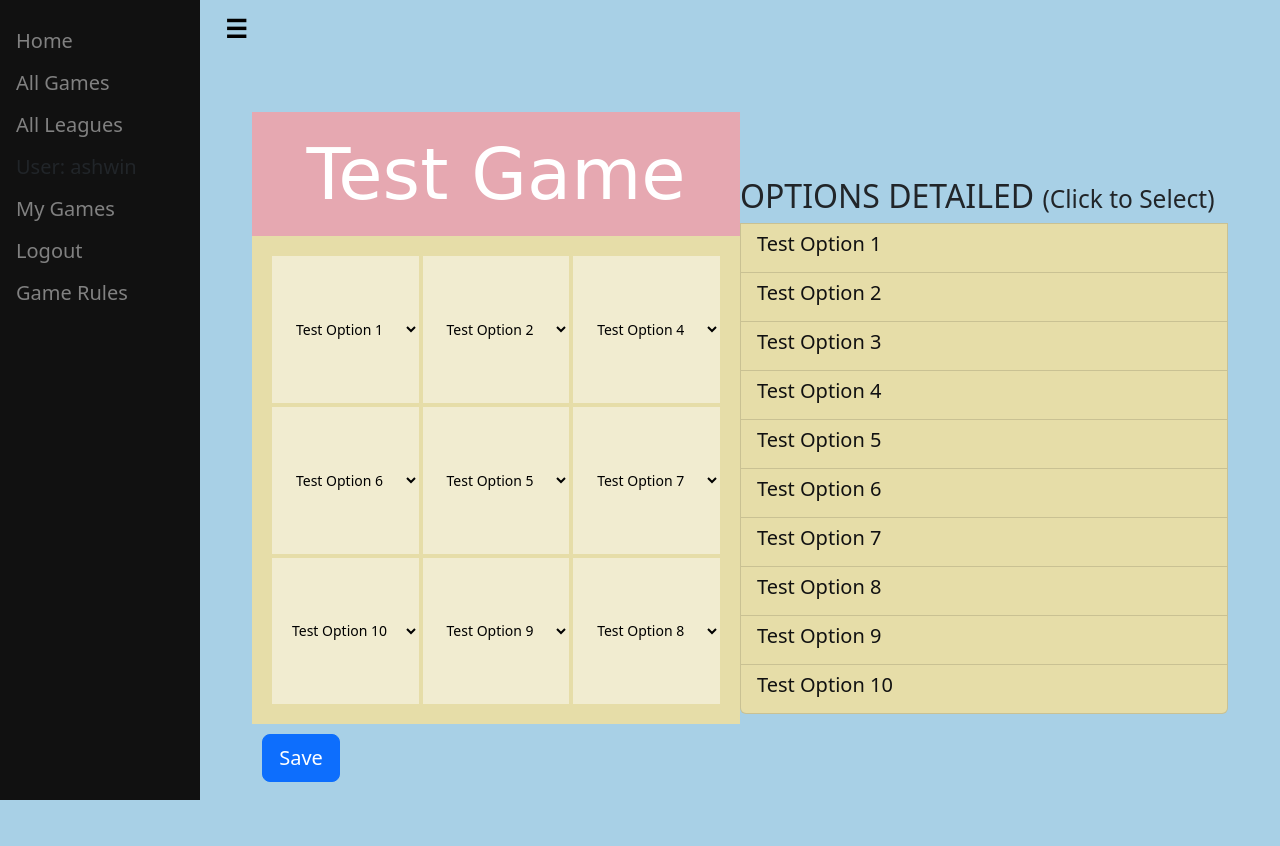
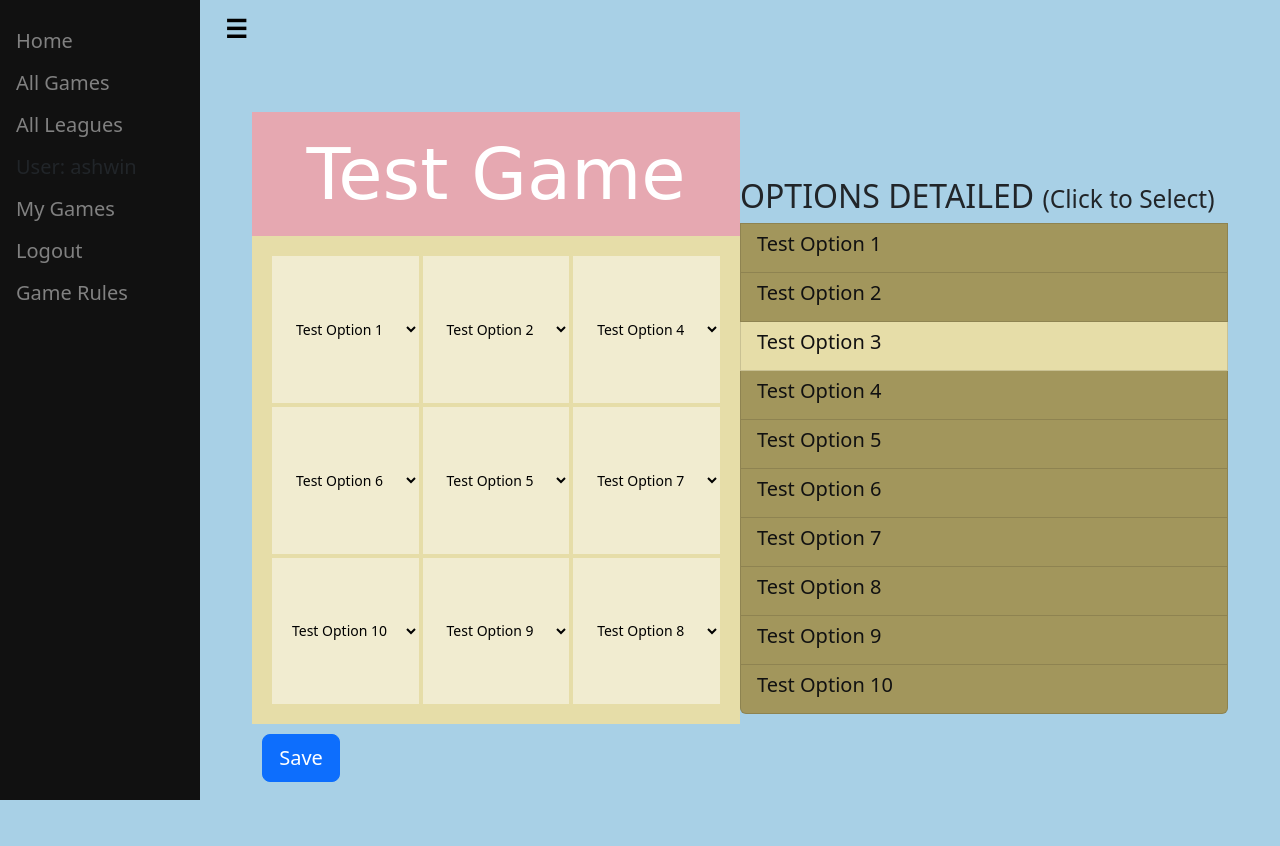
Before and after one commit to ashwinss3/BingoGame, a Django app: page /my-game/1/manage/ in a window 1280 px wide. Run offline with Django 4.2, Linux system fonts and the light colour scheme; a user stored in the database is signed in; data comes from the database, SQL or seed files in the repository; some libraries are stand-ins or nearby versions.

Commit message:
Marking the Option as selected in the detailed list once user selects and option

```diff
--- a/bingo/static/css/styles.css
+++ b/bingo/static/css/styles.css
@@ -77,6 +77,14 @@ body {
     background-color: #24305E;
 }
 
+.list-group a.list-group-item {
+    background-color: #e6dda8;
+    color: #111111;
+}
+
+.list-group a.list-group-item.added {
+    background-color: #a2965c;
+}
 
 /*LIST GROUP END*/
 
--- a/bingo/templates/user_game/user_game_create.html
+++ b/bingo/templates/user_game/user_game_create.html
@@ -40,7 +40,7 @@
         <div class="scroll-box list-group">
             <h2> OPTIONS DETAILED <small><small>(Click to Select)</small></small></h2>
             {% for option in game_options %}
-                <a href="javascript:void(0)" class="list-group-item list-group-item-action" aria-current="true" style="background-color: #e6dda8; color: #111111" onclick="selectOption({{ option.id }});">
+                <a id="opt_{{ option.id }}" href="javascript:void(0)" class="list-group-item list-group-item-action" aria-current="true"  onclick="selectOption(this, {{ option.id }});">
                     <div class="d-flex w-100 justify-content-between">
                         <h5 class="mb-1">{{ option.name }}</h5>
                     </div>
@@ -54,17 +54,45 @@
 
 {% block scripts %}
     <script>
-        function selectOption(opt_id) {
+        function selectOption(option, opt_id) {
             {# todo: set the positions dynamically  #}
             const positions = ['id_pos1', 'id_pos2', 'id_pos3', 'id_pos4', 'id_pos5', 'id_pos6', 'id_pos7', 'id_pos8', 'id_pos9', 'id_pos10', 'id_pos11', 'id_pos12', 'id_pos13', 'id_pos14', 'id_pos15', 'id_pos16', 'id_pos17', 'id_pos18', 'id_pos19', 'id_pos20', 'id_pos21', 'id_pos22', 'id_pos23', 'id_pos24', 'id_pos25'];
             for (const pos of positions) {
                 console.log(pos)
                 if (!document.getElementById(pos).value) {
                     document.getElementById(pos).value = opt_id
+                    option.classList.add('added')
                     break;
                 }
             }
         }
+    </script>
+    <script>
+        $('select').on('change', function() {
+            MarkSelections();
+        });
+
+        $(window).on('load', function() {
+            MarkSelections();
+        });
+
+        function MarkSelections() {
+            var list = new Array();
+
+            $.each($('select'), function() { //loop all select
+                if ($(this).val()) {
+                    list.push('opt_'+$(this).val())}
+            });
+
+            $.each($('.list-group-item'), function() {
+                if(jQuery.inArray($(this)[0].id, list) !== -1){
+                    $(this).addClass('added')
+                }
+                else {
+                    $(this).removeClass('added')
+                }
+            });
+        }
 
     </script>
 {% endblock %}
```
